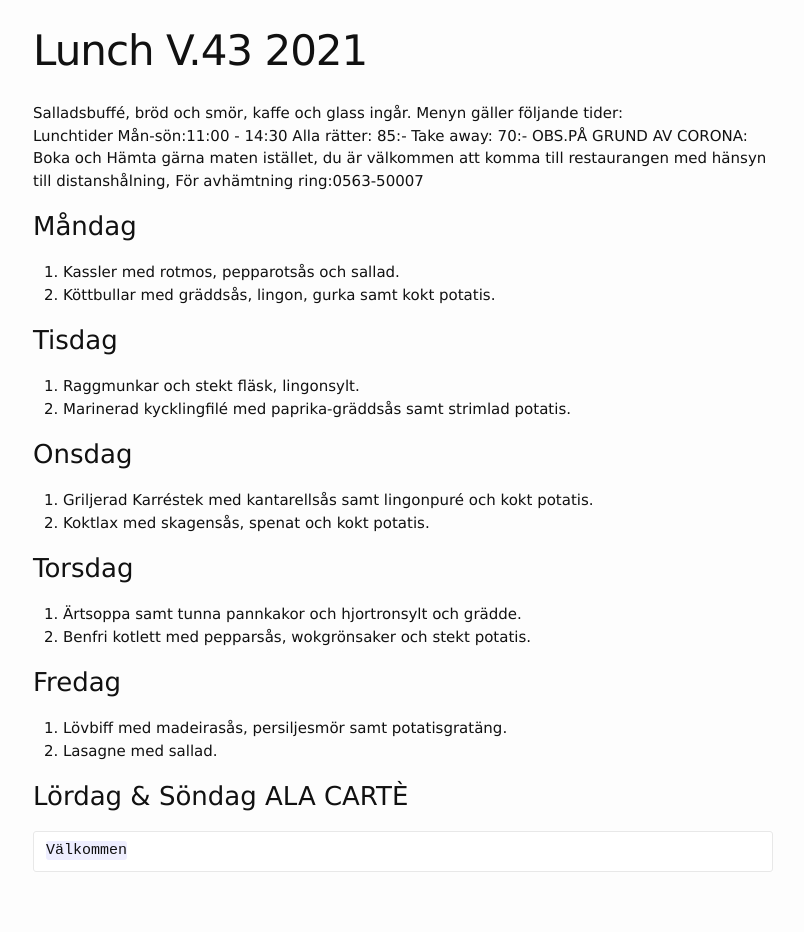
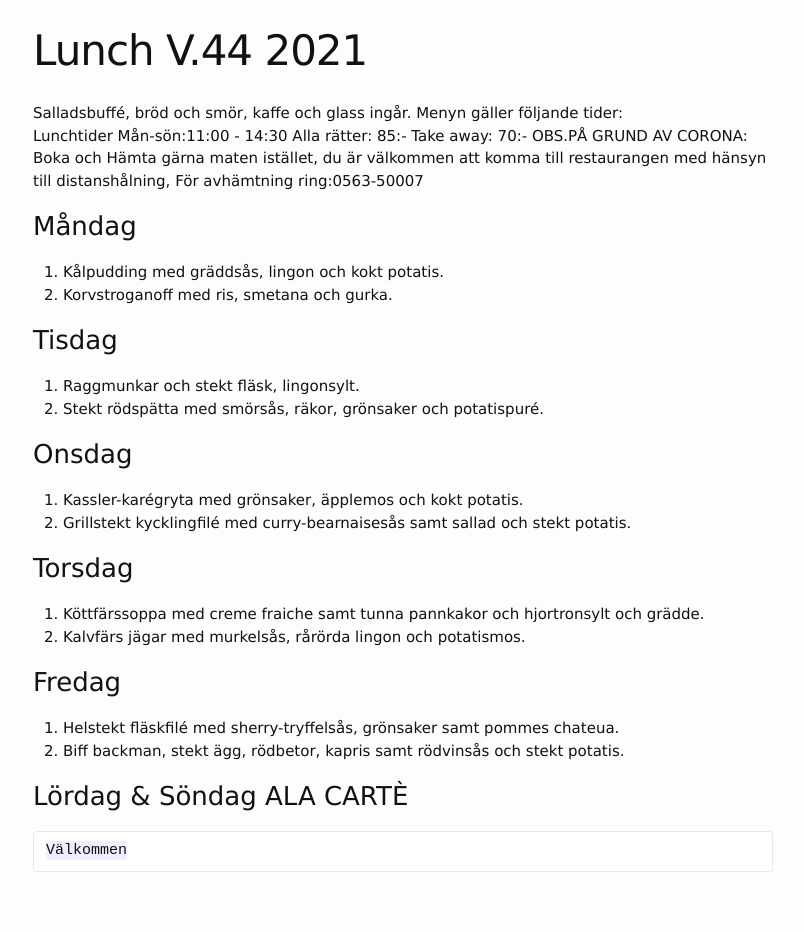
Before and after one commit to FarInn62/farinn62.github.io, a Jekyll site: the page built from lunch.md, in a window 1280 px wide. Shown: the whole page, without its empty margins (237-1041 px from the left). Built offline with Jekyll 4.4.1, drawn with Linux system fonts in a browser that asks for light colours.

Commit message:
Update lunch.md

```diff
--- a/lunch.md
+++ b/lunch.md
@@ -1,6 +1,6 @@
 ---
 layout: foodmenu
-title: Lunch V.43  2021
+title: Lunch V.44  2021
 permalink: /lunch/
 published: true
 ---
@@ -12,24 +12,24 @@ OBS.PÅ GRUND AV CORONA: Boka och Hämta gärna maten istället, du är välkomm
 
 
 ### Måndag
-1. Kassler med rotmos, pepparotsås och sallad.
-2. Köttbullar med gräddsås, lingon, gurka samt kokt potatis.
+1. Kålpudding med gräddsås, lingon och kokt potatis.
+2. Korvstroganoff med ris, smetana och gurka.
 
 ### Tisdag
 1. Raggmunkar och stekt fläsk, lingonsylt.
-2. Marinerad kycklingfilé med paprika-gräddsås samt strimlad potatis.
+2. Stekt rödspätta med smörsås, räkor, grönsaker och potatispuré.
 
 ### Onsdag
-1. Griljerad Karréstek med kantarellsås samt lingonpuré och kokt potatis.
-2. Koktlax med skagensås, spenat och kokt potatis.
+1. Kassler-karégryta med grönsaker, äpplemos och kokt potatis.
+2. Grillstekt kycklingfilé med curry-bearnaisesås samt sallad och stekt potatis.
 
 ### Torsdag
-1. Ärtsoppa samt tunna pannkakor och hjortronsylt och grädde.
-2. Benfri kotlett med pepparsås, wokgrönsaker och stekt potatis.
+1. Köttfärssoppa med creme fraiche samt tunna pannkakor och hjortronsylt och grädde.
+2. Kalvfärs jägar med murkelsås, rårörda lingon och potatismos.
 
 ### Fredag
-1. Lövbiff med madeirasås, persiljesmör samt potatisgratäng.
-2. Lasagne med sallad.
+1. Helstekt fläskfilé med sherry-tryffelsås, grönsaker samt pommes chateua.
+2. Biff backman, stekt ägg, rödbetor, kapris samt rödvinsås och stekt potatis.
 
 
 ### Lördag & Söndag ALA CARTÈ
```
